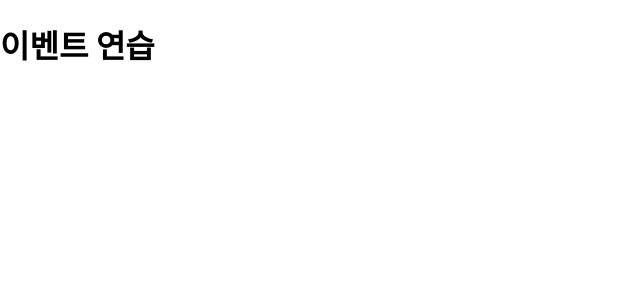
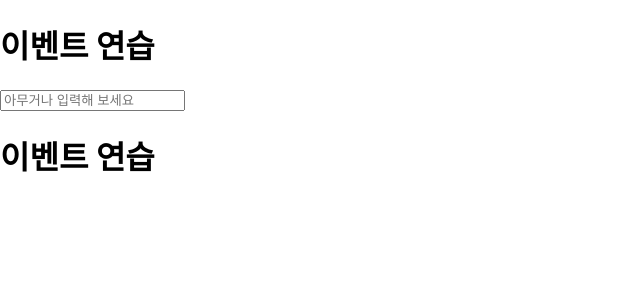
Before and after one commit to sanghyunbak/hello-react, a React (Create React App) app: page / in a window 1280 px wide. Shown: the top 300 px of the page, without its empty margins (0-640 px from the left). Built offline with nearby package versions, Linux system fonts and the light colour scheme.

Commit message:
[modify] add chapter 4 onchange event handler

```diff
--- /dev/null
+++ b/src/chapter4_event_hendling/EventPracticeOnChange.js
@@ -0,0 +1,23 @@
+import React, {Component} from 'react';
+
+class EventPracticeOnChange extends Component {
+  render() {
+    return (
+        <div>
+          <h1>이벤트 연습</h1>
+          <input
+              type="text"
+              name="message"
+              placeholder="아무거나 입력해 보세요"
+              onChange={
+                (e) => {
+                  console.log(e)
+                }
+              }
+          />
+        </div>
+    );
+  }
+}
+
+export default EventPracticeOnChange;
--- a/src/index.js
+++ b/src/index.js
@@ -15,10 +15,13 @@ import CallBack from './chapter3_component/call_back';
 import Say from './chapter3_component/Say';
 import SayColor from './chapter3_component/SayColor';
 import EventPractice from './chapter4_event_hendling/EventPractice';
+import EventPracticeOnChange
+  from './chapter4_event_hendling/EventPracticeOnChange';
 
 const root = ReactDOM.createRoot(document.getElementById('root'));
 root.render(
     <React.StrictMode>
+      <EventPracticeOnChange/>
       <EventPractice/>
       {/*<SayColor/>*/}
       {/*<Say/>*/}
```
Also changed, not shown: src/chapter4_event_hendling/App_4_2_1_2.js (added, +7 -0 lines).
